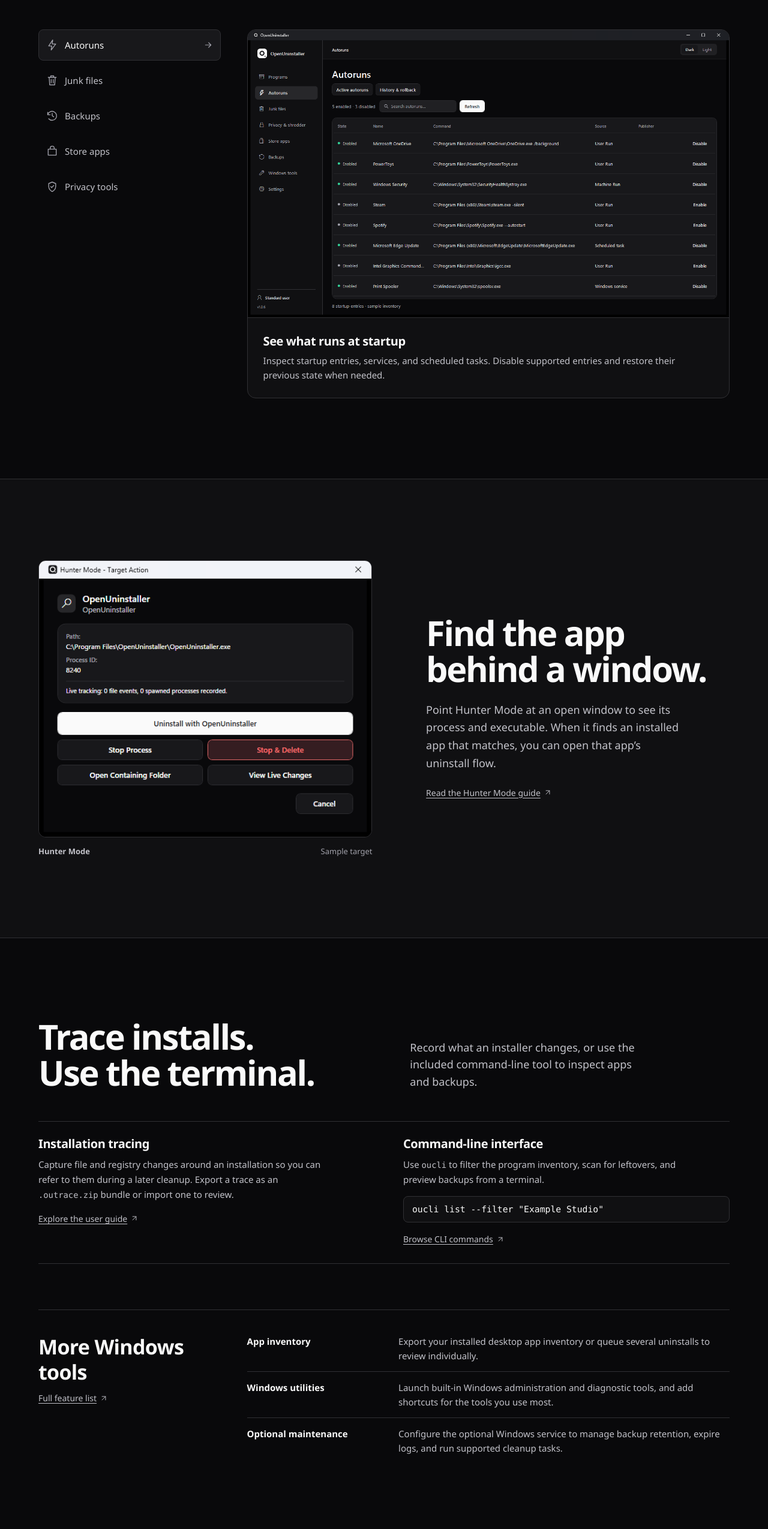
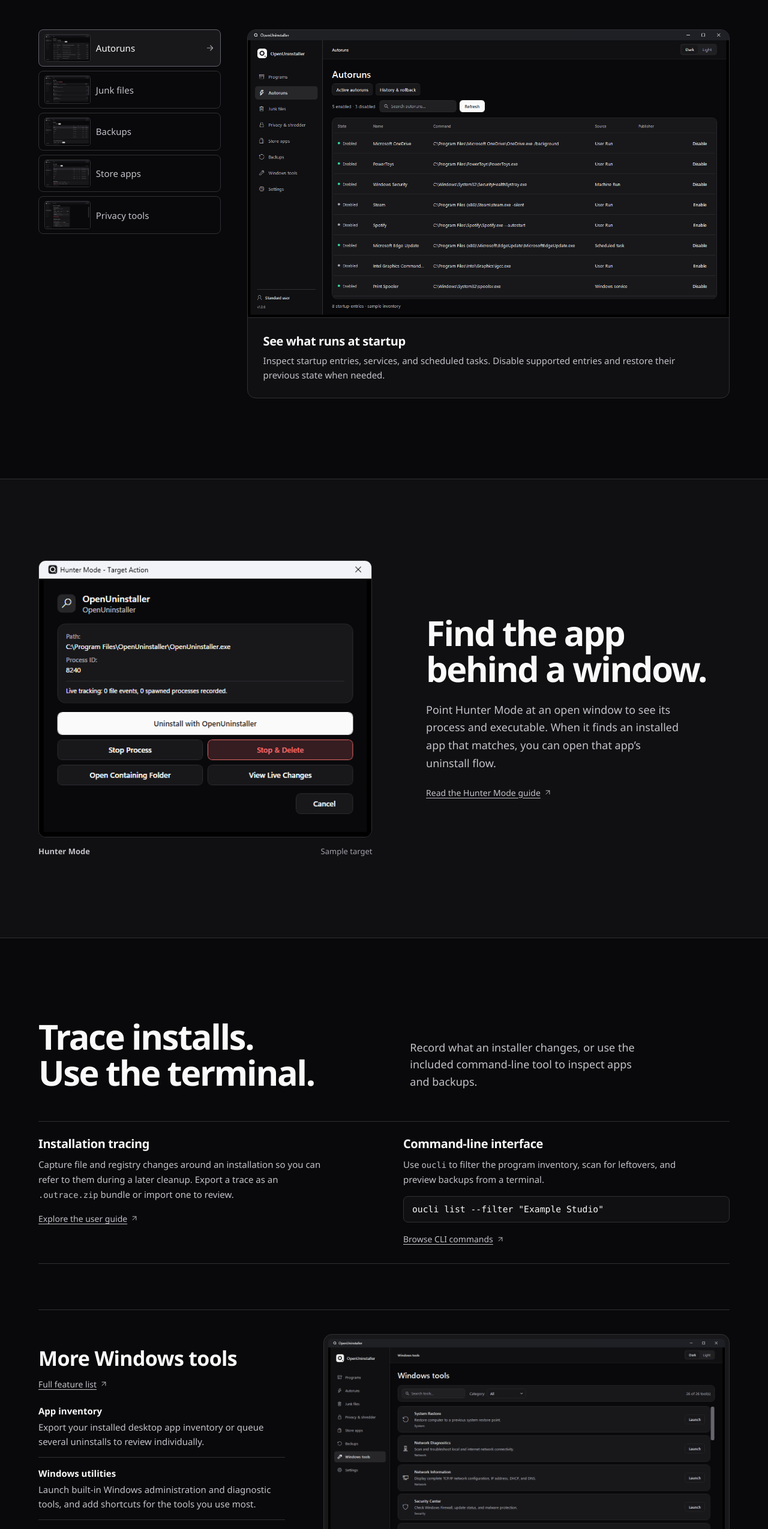
Before and after one commit to eco-null/OpenUninstaller, a plain HTML site: page index.html in a window 1280 px wide. Shown: the part 2894-5443 px from the top of the page at 60% size. Drawn offline with Linux system fonts and the light colour scheme.

Commit message:
feat(site): show more product screenshots

```diff
--- a/index.html
+++ b/index.html
@@ -26,10 +26,6 @@
     <symbol id="i-download" viewBox="0 0 24 24"><path d="M12 3v12m-4-4 4 4 4-4M5 16v4h14v-4"/></symbol>
     <symbol id="i-arrow" viewBox="0 0 24 24"><path d="M5 12h14m-6-6 6 6-6 6"/></symbol>
     <symbol id="i-external" viewBox="0 0 24 24"><path d="M7 17 17 7M7 7h10v10"/></symbol>
-    <symbol id="i-startup" viewBox="0 0 24 24"><path d="m13 2-8 12h6l-1 8 9-12h-7l1-8Z"/></symbol>
-    <symbol id="i-junk" viewBox="0 0 24 24"><path d="M4 6h16M9 6V3h6v3M6 6l1 15h10l1-15M10 10v7m4-7v7"/></symbol>
-    <symbol id="i-backup" viewBox="0 0 24 24"><path d="M3 10a9 9 0 1 1 2 8M3 5v5h5m4-3v5l3 2"/></symbol>
-    <symbol id="i-package" viewBox="0 0 24 24"><path d="M4 8h16v12H4zM8 8V6a4 4 0 0 1 8 0v2"/></symbol>
     <symbol id="i-shield" viewBox="0 0 24 24"><path d="M12 22s7-3.5 7-10V6l-7-3-7 3v6c0 6.5 7 10 7 10Z"/><path d="m9 12 2 2 4-4"/></symbol>
     <symbol id="i-code" viewBox="0 0 24 24"><path d="m8 6-6 6 6 6m8-12 6 6-6 6m-3-15-2 18"/></symbol>
     <symbol id="i-windows" viewBox="0 0 24 24"><path d="M3 3h8v8H3zm10 0h8v8h-8zM3 13h8v8H3zm10 0h8v8h-8z" fill="currentColor" stroke="none"/></symbol>
@@ -126,19 +122,19 @@
       <div class="showcase" data-reveal="panel">
         <div class="tabs" aria-label="Maintenance tools" hidden>
           <button type="button" id="tab-startup" aria-controls="panel-startup">
-            <svg class="icon" aria-hidden="true"><use href="#i-startup"/></svg><span>Autoruns</span><svg class="icon tab-arrow" aria-hidden="true"><use href="#i-arrow"/></svg>
+            <img src="./assets/autoruns-dark.png" width="1440" height="860" alt="" loading="lazy" decoding="async"><span>Autoruns</span><svg class="icon tab-arrow" aria-hidden="true"><use href="#i-arrow"/></svg>
           </button>
           <button type="button" id="tab-junk" aria-controls="panel-junk">
-            <svg class="icon" aria-hidden="true"><use href="#i-junk"/></svg><span>Junk files</span><svg class="icon tab-arrow" aria-hidden="true"><use href="#i-arrow"/></svg>
+            <img src="./assets/junk-dark.png" width="1440" height="860" alt="" loading="lazy" decoding="async"><span>Junk files</span><svg class="icon tab-arrow" aria-hidden="true"><use href="#i-arrow"/></svg>
           </button>
           <button type="button" id="tab-backup" aria-controls="panel-backup">
-            <svg class="icon" aria-hidden="true"><use href="#i-backup"/></svg><span>Backups</span><svg class="icon tab-arrow" aria-hidden="true"><use href="#i-arrow"/></svg>
+            <img src="./assets/backups-dark.png" width="1440" height="860" alt="" loading="lazy" decoding="async"><span>Backups</span><svg class="icon tab-arrow" aria-hidden="true"><use href="#i-arrow"/></svg>
           </button>
           <button type="button" id="tab-store" aria-controls="panel-store">
-            <svg class="icon" aria-hidden="true"><use href="#i-package"/></svg><span>Store apps</span><svg class="icon tab-arrow" aria-hidden="true"><use href="#i-arrow"/></svg>
+            <img src="./assets/store-dark.png" width="1440" height="860" alt="" loading="lazy" decoding="async"><span>Store apps</span><svg class="icon tab-arrow" aria-hidden="true"><use href="#i-arrow"/></svg>
           </button>
           <button type="button" id="tab-privacy" aria-controls="panel-privacy">
-            <svg class="icon" aria-hidden="true"><use href="#i-shield"/></svg><span>Privacy tools</span><svg class="icon tab-arrow" aria-hidden="true"><use href="#i-arrow"/></svg>
+            <img src="./assets/privacy-dark.png" width="1440" height="860" alt="" loading="lazy" decoding="async"><span>Privacy tools</span><svg class="icon tab-arrow" aria-hidden="true"><use href="#i-arrow"/></svg>
           </button>
         </div>
         <div class="panels">
@@ -198,16 +194,45 @@
           <a class="text-link" href="https://github.com/eco-null/OpenUninstaller/blob/HEAD/docs/USER-GUIDE.md#command-line">Browse CLI commands <svg class="icon" aria-hidden="true"><use href="#i-external"/></svg></a>
         </article>
       </div>
-      <div class="capabilities" data-reveal>
-        <div>
+      <div class="capabilities">
+        <div data-reveal>
           <h3>More Windows tools</h3>
           <a class="text-link" href="https://github.com/eco-null/OpenUninstaller/blob/HEAD/docs/CAPABILITIES.md">Full feature list <svg class="icon" aria-hidden="true"><use href="#i-external"/></svg></a>
+          <dl class="capability-list">
+            <div><dt>App inventory</dt><dd>Export your installed desktop app inventory or queue several uninstalls to review individually.</dd></div>
+            <div><dt>Windows utilities</dt><dd>Launch built-in Windows administration and diagnostic tools, and add shortcuts for the tools you use most.</dd></div>
+            <div><dt>Optional maintenance</dt><dd>Configure the optional Windows service to manage backup retention, expire logs, and run supported cleanup tasks.</dd></div>
+          </dl>
         </div>
-        <dl class="capability-list">
-          <div><dt>App inventory</dt><dd>Export your installed desktop app inventory or queue several uninstalls to review individually.</dd></div>
-          <div><dt>Windows utilities</dt><dd>Launch built-in Windows administration and diagnostic tools, and add shortcuts for the tools you use most.</dd></div>
-          <div><dt>Optional maintenance</dt><dd>Configure the optional Windows service to manage backup retention, expire logs, and run supported cleanup tasks.</dd></div>
-        </dl>
+        <figure class="product-shot" data-reveal="panel">
+          <a class="screenshot-frame" href="./assets/tools-dark.png" aria-label="View the Windows tools screenshot at full size">
+            <img src="./assets/tools-dark.png" width="1440" height="860" alt="Windows tools view listing System Restore, Network Diagnostics, and other built-in utilities" loading="lazy" decoding="async">
+          </a>
+          <figcaption><span>Windows tools</span><span>Searchable shortcuts to system utilities</span></figcaption>
+        </figure>
+      </div>
+    </section>
+
+    <section class="themes" aria-labelledby="themes-title">
+      <div class="wrap section">
+        <div class="section-heading" data-reveal>
+          <h2 id="themes-title">Light or dark. Your call.</h2>
+          <p>Switch themes from the app’s title area or Settings. The same Settings screen keeps appearance, Explorer shortcuts, and cleanup preferences in one place.</p>
+        </div>
+        <div class="theme-pair" data-reveal="panel">
+          <figure class="product-shot">
+            <a class="screenshot-frame" href="./assets/settings-dark.png" aria-label="View the dark theme screenshot at full size">
+              <img src="./assets/settings-dark.png" width="1440" height="860" alt="OpenUninstaller Settings in dark theme with appearance, Explorer integration, and cleanup options" loading="lazy" decoding="async">
+            </a>
+            <figcaption><span>Dark theme</span><span>Settings</span></figcaption>
+          </figure>
+          <figure class="product-shot">
+            <a class="screenshot-frame" href="./assets/settings-light.png" aria-label="View the light theme screenshot at full size">
+              <img src="./assets/settings-light.png" width="1440" height="860" alt="OpenUninstaller Settings in light theme with the same appearance, Explorer integration, and cleanup options" loading="lazy" decoding="async">
+            </a>
+            <figcaption><span>Light theme</span><span>Settings</span></figcaption>
+          </figure>
+        </div>
       </div>
     </section>
 
--- a/site.css
+++ b/site.css
@@ -289,7 +289,7 @@ h2 {
 .review-evidence { color: var(--body); font-size: 13px; line-height: 1.4; }
 .review-count { display: block; color: var(--body); font-size: 13px; font-variant-numeric: tabular-nums; }
 
-.showcase, .capabilities {
+.showcase {
   display: grid;
   grid-template-columns: minmax(210px, 1fr) 2.65fr;
   align-items: start;
@@ -297,12 +297,13 @@ h2 {
 }
 .tabs { display: grid; gap: 7px; }
 .tabs button {
-  display: flex;
+  display: grid;
+  grid-template-columns: clamp(66px, 6vw, 91px) minmax(0, 1fr) 16px;
   align-items: center;
-  gap: 11px;
+  gap: 9px;
   min-height: 52px;
-  padding: 10px 12px;
-  border: 1px solid transparent;
+  padding: 7px 9px;
+  border: 1px solid var(--line);
   border-radius: 8px;
   background: transparent;
   color: var(--body);
@@ -311,9 +312,14 @@ h2 {
   cursor: pointer;
   transition: background-color 180ms ease, color 180ms ease, border-color 180ms ease;
 }
+.tabs button img {
+  width: 100%;
+  border: 1px solid var(--line);
+  border-radius: 4px;
+}
 .tabs button:hover { background: var(--rail); }
-.tabs button[aria-selected="true"] { border-color: var(--line); background: var(--surface); color: var(--ink); }
-.tabs .tab-arrow { width: 16px; height: 16px; margin-inline-start: auto; visibility: hidden; }
+.tabs button[aria-selected="true"] { border-color: #62626c; background: var(--surface); color: var(--ink); }
+.tabs .tab-arrow { width: 16px; height: 16px; visibility: hidden; }
 .tabs button[aria-selected="true"] .tab-arrow { visibility: visible; }
 .tabs .icon { color: var(--muted); }
 .panels { display: grid; gap: 24px; min-width: 0; }
@@ -367,22 +373,46 @@ h3 { font-size: 20px; line-height: 1.25; letter-spacing: -.02em; }
 }
 .toolkit .text-link { margin-top: 12px; }
 .capabilities {
+  display: grid;
+  grid-template-columns: minmax(0, 1fr) minmax(0, 1.65fr);
+  align-items: center;
+  gap: clamp(24px, 5vw, 66px);
   margin-top: clamp(40px, 6vw, 76px);
   padding-top: clamp(23px, 3.5vw, 40px);
   border-top: 1px solid var(--line);
 }
 .capabilities h3 { font-size: clamp(23px, 3vw, 34px); }
 .capabilities .text-link { margin-top: 6px; }
+.capability-list { margin-top: 17px; }
 .capability-list > div {
   display: grid;
-  grid-template-columns: minmax(135px, .85fr) 2fr;
-  gap: 6px 18px;
+  gap: 3px;
   padding-block: 14px;
   border-bottom: 1px solid var(--line);
 }
 .capability-list > div:first-child { padding-top: 0; }
 .capability-list > div:last-child { padding-bottom: 0; border: 0; }
 dt { font-size: 15px; line-height: 1.6; font-weight: 650; }
+
+.themes { border-top: 1px solid var(--line); }
+#themes-title { text-wrap: balance; }
+.theme-pair {
+  display: grid;
+  grid-template-columns: repeat(2, minmax(0, 1fr));
+  gap: clamp(14px, 2.4vw, 32px);
+}
+.product-shot { min-width: 0; }
+.screenshot-frame {
+  display: block;
+  overflow: hidden;
+  padding: clamp(4px, .55vw, 8px);
+  border: 1px solid var(--line);
+  border-radius: 14px;
+  background: var(--surface);
+  transition: border-color 180ms ease;
+}
+.screenshot-frame:hover { border-color: var(--focus); }
+.screenshot-frame img { width: 100%; border-radius: 6px; }
 
 .workflow { border-bottom: 1px solid var(--line); background: var(--rail); }
 .workflow .text-link { margin-top: 15px; }
@@ -462,9 +492,8 @@ dt { font-size: 15px; line-height: 1.6; font-weight: 650; }
   .nav-github { display: none; }
   .hunter-screen { max-width: 520px; }
   .desktop-break { display: none; }
-  .tabs { display: flex; flex-wrap: wrap; gap: 6px; }
-  .tabs button { min-height: 44px; padding: 7px 8px; gap: 5px; font-size: 13px; }
-  .tabs .icon { width: 15px; height: 15px; }
+  .tabs { grid-template-columns: repeat(5, minmax(0, 1fr)); gap: 6px; }
+  .tabs button { grid-template-columns: 1fr; gap: 5px; padding: 5px; font-size: 13px; }
   .tabs .tab-arrow { display: none; }
   .facts li { flex-direction: column; gap: 6px; text-align: center; font-size: 13px; }
   .download-panel { grid-template-columns: auto 1fr; }
@@ -491,11 +520,12 @@ dt { font-size: 15px; line-height: 1.6; font-weight: 650; }
   .review-evidence { grid-column: 2; }
   .toolkit { grid-template-columns: 1fr; }
   .toolkit article + article { padding-top: 20px; border-top: 1px solid var(--line); }
+  .tabs { grid-template-columns: repeat(3, minmax(0, 1fr)); }
+  .theme-pair { grid-template-columns: 1fr; gap: 26px; }
   .download-panel { grid-template-columns: 1fr; }
   .download-panel img { width: 49px; }
   .download-panel .button { grid-column: 1; justify-self: stretch; }
-  .capability-list > div, .download-options { grid-template-columns: 1fr; }
-  .download-options { grid-column: 1; }
+  .download-options { grid-template-columns: 1fr; grid-column: 1; }
   .footer-inner { flex-direction: column; align-items: flex-start; gap: 8px; padding-block: 20px; }
 }
 
```
Also changed, not shown: assets/settings-dark.png (added), assets/settings-light.png (added), assets/tools-dark.png (added).
